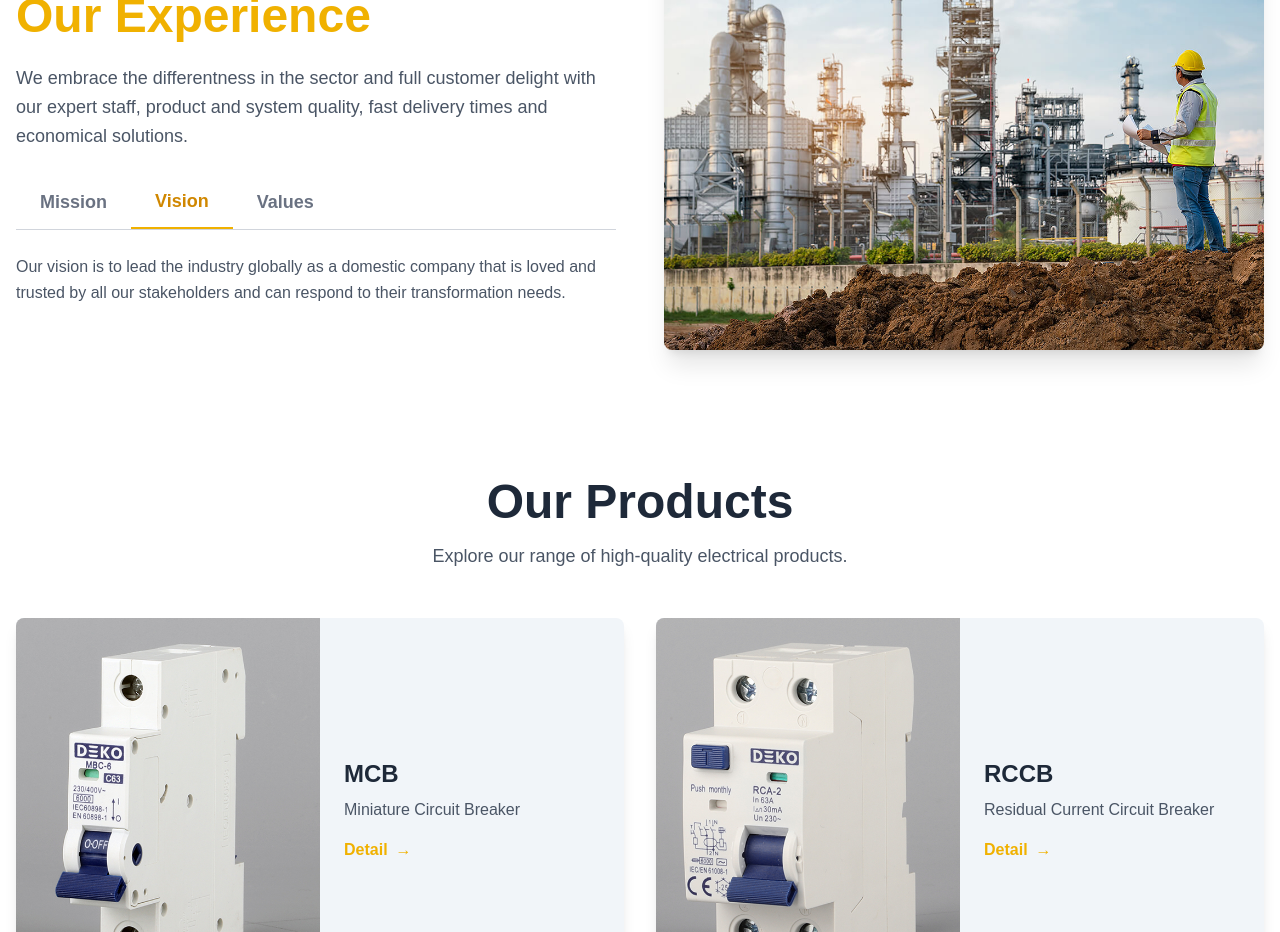
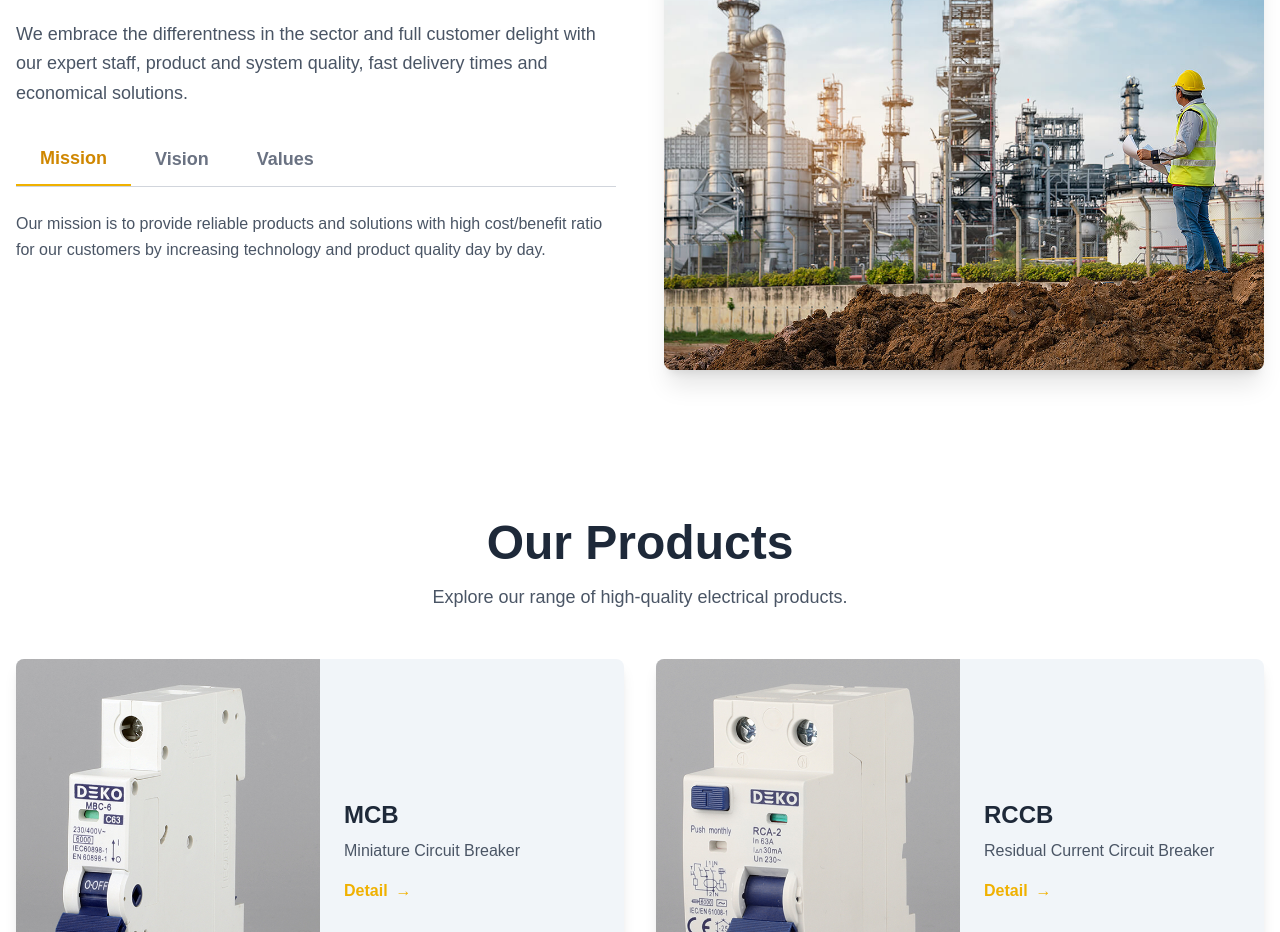
Before and after one commit to bekirbali/Next-Deko, a Next.js app: page / in a window 1280 px wide. Shown: the part 4240-5172 px from the top of the page. Built offline with nearby package versions, Linux system fonts and the light colour scheme.

Commit message:
Update ExperienceSection component to change default active tab and fixed height
- Changed the default active tab from "Vision" to "Mission".
- Updated the fixed height state from "auto" to "180px".
- Removed unused useEffect hook that set fixed height based on the Vision tab's content.

```diff
--- a/app/components/ExperienceSection.js
+++ b/app/components/ExperienceSection.js
@@ -4,8 +4,8 @@ import Image from "next/image";
 import { useState, useEffect, useRef } from "react";
 
 export default function ExperienceSection() {
-  const [activeTab, setActiveTab] = useState("Vision"); // State for active tab
-  const [fixedHeight, setFixedHeight] = useState("auto"); // State for fixed height
+  const [activeTab, setActiveTab] = useState("Mission"); // State for active tab
+  const [fixedHeight, setFixedHeight] = useState("180px"); // State for fixed height, changed to 400px
   const contentContainerRef = useRef(null); // Ref for the content container
 
   const tabContent = {
@@ -26,12 +26,12 @@ Sustainability
 R&D`,
   };
 
-  useEffect(() => {
-    // Set the fixed height based on the Vision tab's content on mount
-    if (contentContainerRef.current && activeTab === "Vision") {
-      setFixedHeight(`${contentContainerRef.current.scrollHeight}px`);
-    }
-  }, []); // Run once on mount, activeTab is already Vision by default
+  // useEffect(() => {
+  //   // Set the fixed height based on the Vision tab's content on mount
+  //   if (contentContainerRef.current && activeTab === "Vision") {
+  //     setFixedHeight(`${contentContainerRef.current.scrollHeight}px`);
+  //   }
+  // }, []); // Run once on mount, activeTab is already Vision by default
 
   return (
     <section className="py-16 bg-white">
```
